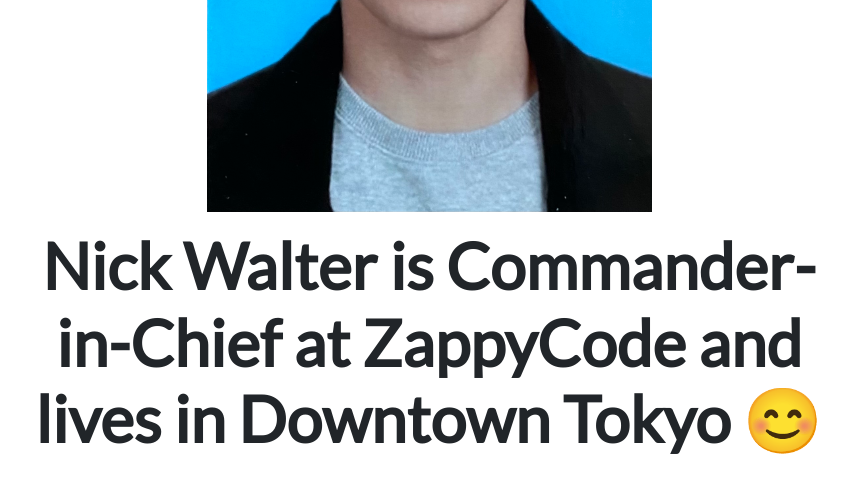
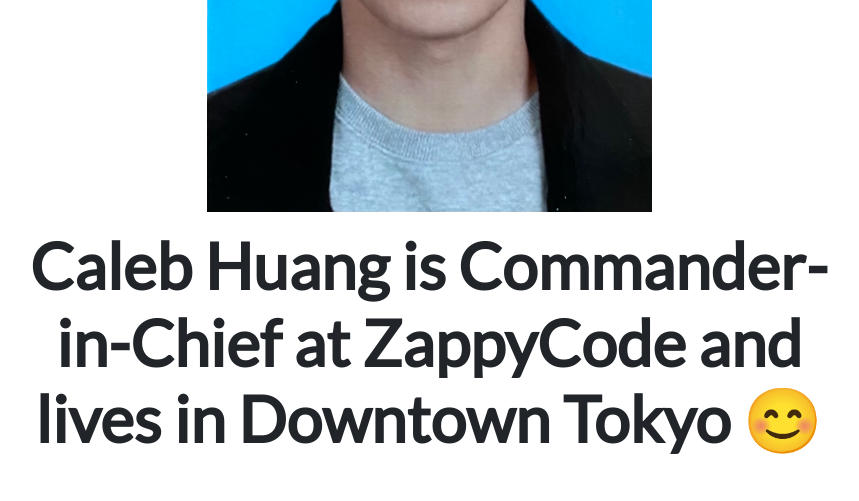
Before and after one commit to CalebProgramming/django3-personal-portfolio, a Django app: page / in a window 1280 px wide. Shown: the part 508-1009 px from the top of the page, without its empty margins (211-1070 px from the left). Run offline with Django 3.2, Linux system fonts and the light colour scheme; data comes from the database, SQL or seed files in the repository; some libraries are stand-ins or nearby versions.

Commit message:
slight change

```diff
--- a/portfolio/templates/portfolio/home.html
+++ b/portfolio/templates/portfolio/home.html
@@ -12,7 +12,7 @@
 
 <div class="row justify-content-center mb-3">
   <div class="col-md-9 text-center">
-    <h1 id="hometext" class="font-weight-bold">Nick Walter is Commander-in-Chief at ZappyCode and lives in Downtown Tokyo 😊</h1>
+    <h1 id="hometext" class="font-weight-bold">Caleb Huang is Commander-in-Chief at ZappyCode and lives in Downtown Tokyo 😊</h1>
   </div>
 </div>
 
```
